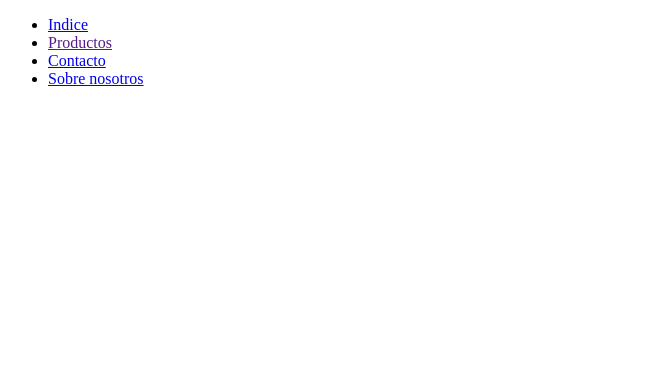
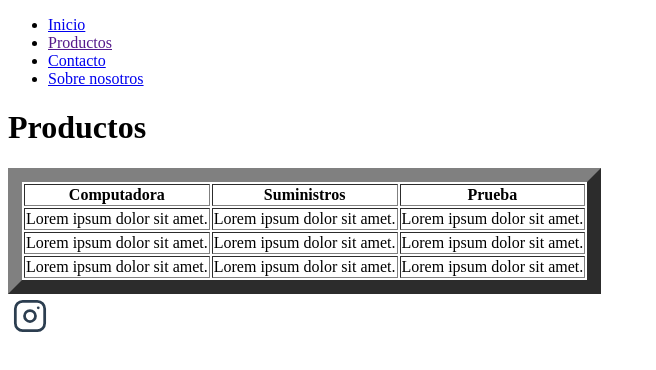
Before and after one commit to LaureanoOrr/desarrolloweb, a plain HTML site: page pages/productos.html in a window 1280 px wide. Shown: the whole page, without its empty margins (0-656 px from the left). Drawn offline with Linux system fonts and the light colour scheme.

Commit message:
Agregar tabla

```diff
--- a/pages/productos.html
+++ b/pages/productos.html
@@ -4,18 +4,54 @@
     <meta charset="UTF-8">
     <meta http-equiv="X-UA-Compatible" content="IE=edge">
     <meta name="viewport" content="width=, initial-scale=1.0">
+    <link rel="shortcut icon" href="../icons/cut.png" type="image/x-icon">
     <title>Productos</title>
 </head>
 <body>
     <header>
         <nav>
             <ul>
-                <li><a href="../index.html">Indice</a></li>
+                <li><a href="../index.html">Inicio</a></li>
                 <li><a href="">Productos</a></li>
                 <li><a href="contacto.html">Contacto</a></li>
                 <li><a href="sobrenosotros.html">Sobre nosotros</a></li>
             </ul>
         </nav>
     </header>
+    <main>
+        <h1>Productos</h1>
+        <table border="14">
+            <tr>
+            <th>Computadora</th>
+            <th>Suministros</th>
+            <th>Prueba</th>
+            </tr>
+            <tr>
+                <td>Lorem ipsum dolor sit amet.</td>
+                <td>Lorem ipsum dolor sit amet.</td>
+                <td>Lorem ipsum dolor sit amet.</td>
+            </tr>
+            <tr>
+                <td>Lorem ipsum dolor sit amet.</td>
+                <td>Lorem ipsum dolor sit amet.</td>
+                <td>Lorem ipsum dolor sit amet.</td>
+            </tr>
+            <tr>
+                <td>Lorem ipsum dolor sit amet.</td>
+                <td>Lorem ipsum dolor sit amet.</td>
+                <td>Lorem ipsum dolor sit amet.</td>
+            </tr>
+        </table>
+    </main>
 </body>
+<footer>
+    <a href="https://www.instagram.com" target="_blank">
+        <svg xmlns="http://www.w3.org/2000/svg" class="icon icon-tabler icon-tabler-brand-instagram" width="44" height="44" viewBox="0 0 24 24" stroke-width="1.5" stroke="#2c3e50" fill="none" stroke-linecap="round" stroke-linejoin="round">
+            <path stroke="none" d="M0 0h24v24H0z" fill="none"/>
+            <path d="M4 4m0 4a4 4 0 0 1 4 -4h8a4 4 0 0 1 4 4v8a4 4 0 0 1 -4 4h-8a4 4 0 0 1 -4 -4z" />
+            <path d="M12 12m-3 0a3 3 0 1 0 6 0a3 3 0 1 0 -6 0" />
+            <path d="M16.5 7.5l0 .01" />
+          </svg>
+    </a>
+</footer>
 </html>
```
Also changed, not shown: index.html (+10 -0 lines), pages/contacto.html (+1 -0 lines), pages/sobrenosotros.html (+1 -0 lines).
